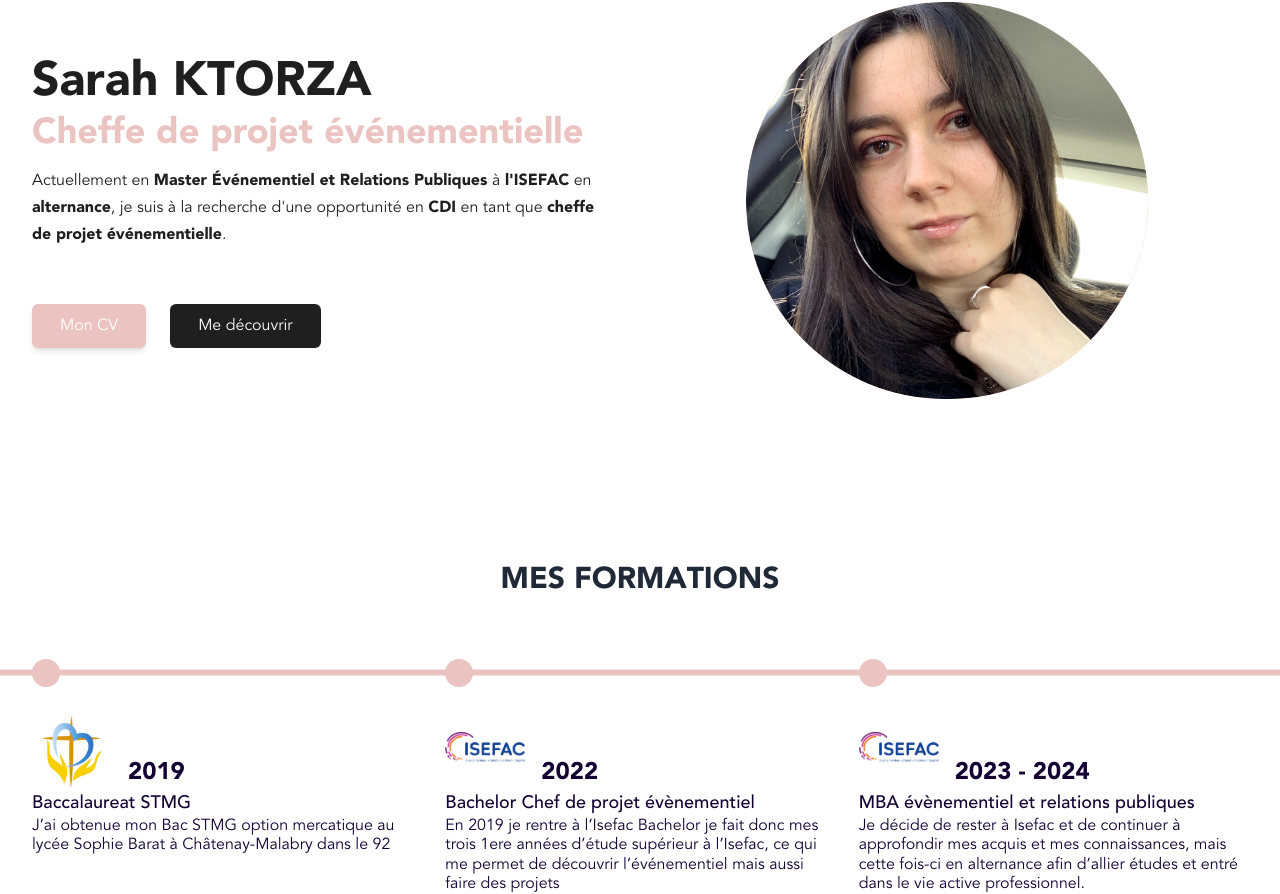
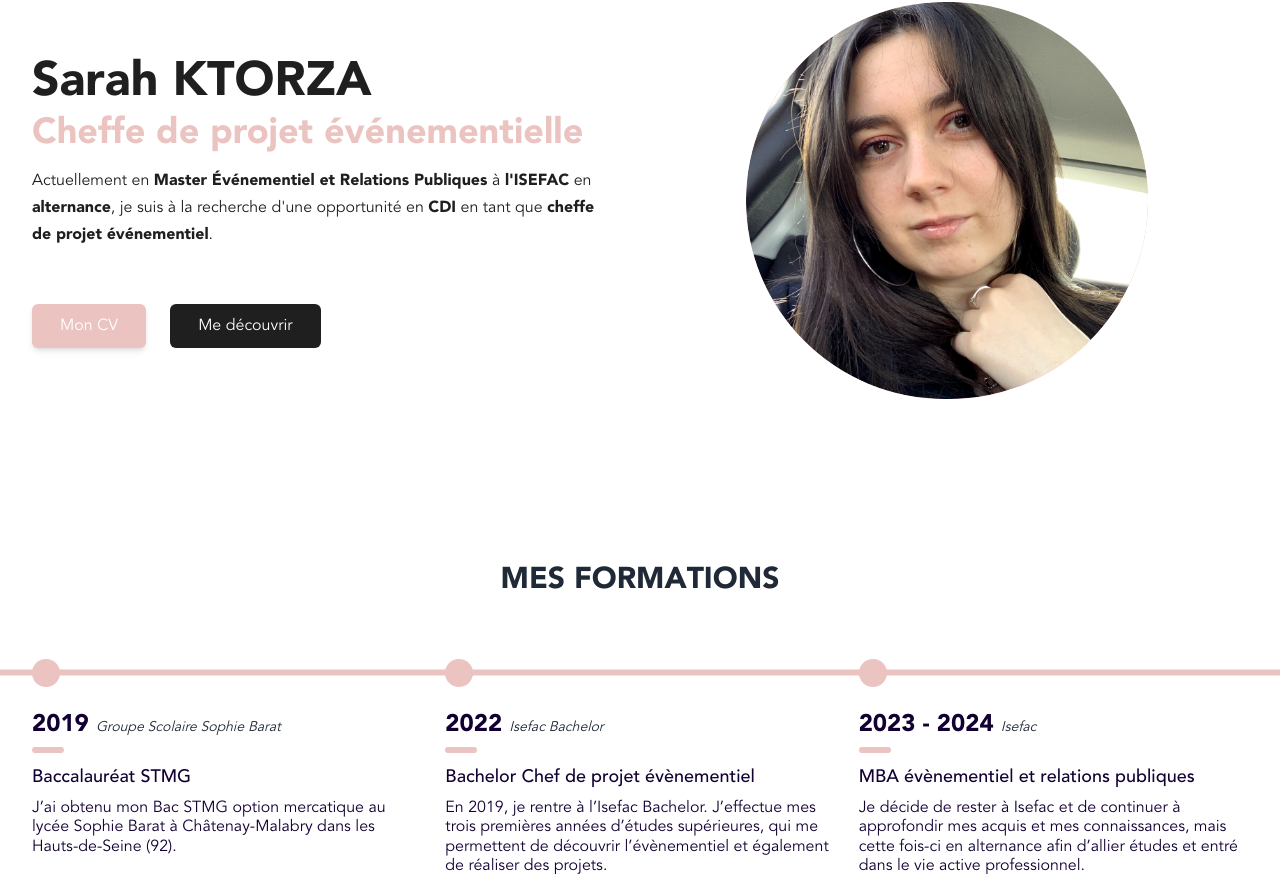
Before and after one commit to StarlingSG1/sarahktorza, a Next.js app: page / in a window 1280 px wide. Shown: the part 158-1052 px from the top of the page. Built offline with nearby package versions, Linux system fonts and the light colour scheme.

Commit message:
[update] text for schools and remove images

```diff
--- a/app/components/Frise.tsx
+++ b/app/components/Frise.tsx
@@ -12,10 +12,11 @@ export default function Frise() {
         {
             img: "",
             year: "2019",
-            title: "Baccalaureat STMG",
+            title: "Baccalauréat STMG",
+            school: "Groupe Scolaire Sophie Barat",
             logo: "/assets/formations/sophie-barat.png",
             description:
-                "J’ai obtenue mon Bac STMG option mercatique au lycée Sophie Barat à Châtenay-Malabry dans le 92",
+                "J’ai obtenu mon Bac STMG option mercatique au lycée Sophie Barat à Châtenay-Malabry dans les Hauts-de-Seine (92).",
             style: `transition-all duration-500 sm:w-auto w-[350px] opacity-${
                 showDiv ? "100" : "0"
             }`,
@@ -24,9 +25,10 @@ export default function Frise() {
             img: "",
             year: "2022",
             title: "Bachelor Chef de projet évènementiel",
+            school: "Isefac Bachelor",
             logo: "/assets/formations/isefac.png",
             description:
-                "En 2019 je rentre à l’Isefac Bachelor je fait donc mes trois 1ere années d’étude supérieur à l’Isefac, ce qui me permet de découvrir l’événementiel mais aussi faire des projets ",
+                "En 2019, je rentre à l’Isefac Bachelor. J’effectue mes trois premières années d’études supérieures, qui me permettent de découvrir l’évènementiel et également de réaliser des projets.",
             style: `transition-all duration-500 sm:w-auto w-[350px] delay-500 opacity-${
                 showDiv ? "100" : "0"
             }`,
@@ -35,9 +37,10 @@ export default function Frise() {
             img: "",
             year: "2023 - 2024",
             title: "MBA évènementiel et relations publiques",
+            school: "Isefac",
             logo: "/assets/formations/isefac.png",
             description:
-                "Je décide de rester à Isefac et de continuer à approfondir mes acquis et mes connaissances, mais cette fois-ci en alternance afin d’allier études et entré dans le vie active professionnel. ",
+                "Je décide de rester à Isefac et de continuer à approfondir mes acquis et mes connaissances, mais cette fois-ci en alternance afin d’allier études et entré dans le vie active professionnel.",
             style: `transition-all duration-500 sm:w-auto w-[350px] delay-1000 opacity-${
                 showDiv ? "100" : "0"
             }`,
@@ -66,11 +69,12 @@ export default function Frise() {
                                 className={item.style}
                             >
                                 <div className="rounded-full w-7 h-7 bg-primary mb-5"></div>
-                                <div className={"flex gap-4 items-end"}>
-                                <img src={item.logo} className={"h-20 w-20 object-contain"}/>
-                                <h3 className="text-2xl font-black">{item.year}</h3>
+                                <div className={"flex gap-4 items-end justify-between"}>
+                                {/*<img src={item.logo} className={"h-20 w-20 object-contain"}/>*/}
+                                <h3 className="text-2xl font-black">{item.year} <span className={"text-sm text-gray-800 font-normal italic"}>{item.school}</span></h3>
                                 </div>
-                                <p className="font-medium text-lg">{item.title}</p>
+                                <div className={"h-1.5 w-8 mt-2 bg-primary rounded-full"}></div>
+                                <p className="font-medium text-lg my-2">{item.title}</p>
                                 <p>{item.description}</p>
                             </div>
                         ))}
--- a/app/components/Hero.tsx
+++ b/app/components/Hero.tsx
@@ -25,7 +25,7 @@ export default function Hero() {
                     <strong> l&apos;ISEFAC</strong> en <strong>alternance</strong>, je suis à la recherche d&apos;une
                     opportunité
                     en <strong className={""}>CDI</strong> en tant que <strong className={""}>cheffe de projet
-                    événementielle</strong>.
+                    événementiel</strong>.
                 </p>
                 <div
                     className="pt-10 items-center justify-center space-y-3 sm:space-x-6 sm:space-y-0 sm:flex lg:justify-start">
```
